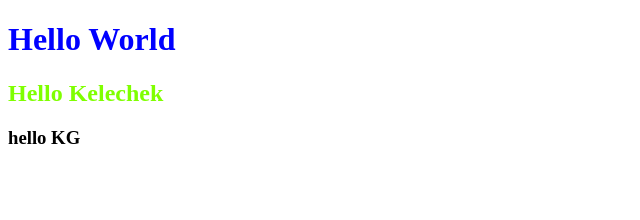
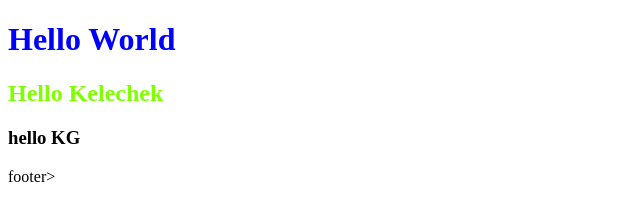
Before and after one commit to EdigeyM/my-site, a plain HTML site: page index.html in a window 1280 px wide. Shown: the full height of the page, 0-640 px from the left. Drawn offline with Linux system fonts and the light colour scheme.

Commit message:
Add footer

```diff
--- a/index.html
+++ b/index.html
@@ -12,5 +12,8 @@
     <h2>Hello Kelechek</h2>
     <h3>hello KG</h3>
 
+
+    <footer>footer></footer>
+
 </body>
 </html>
```
